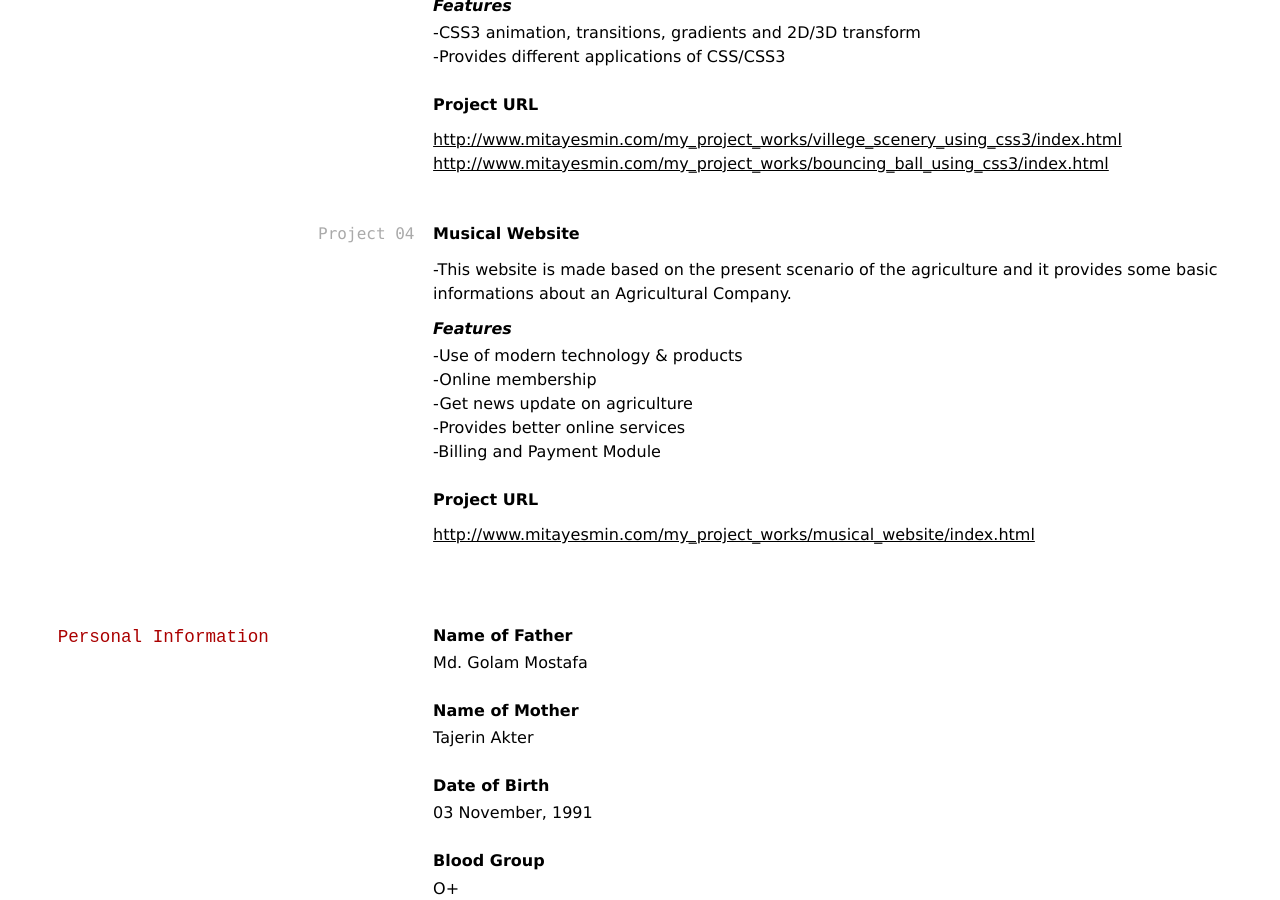
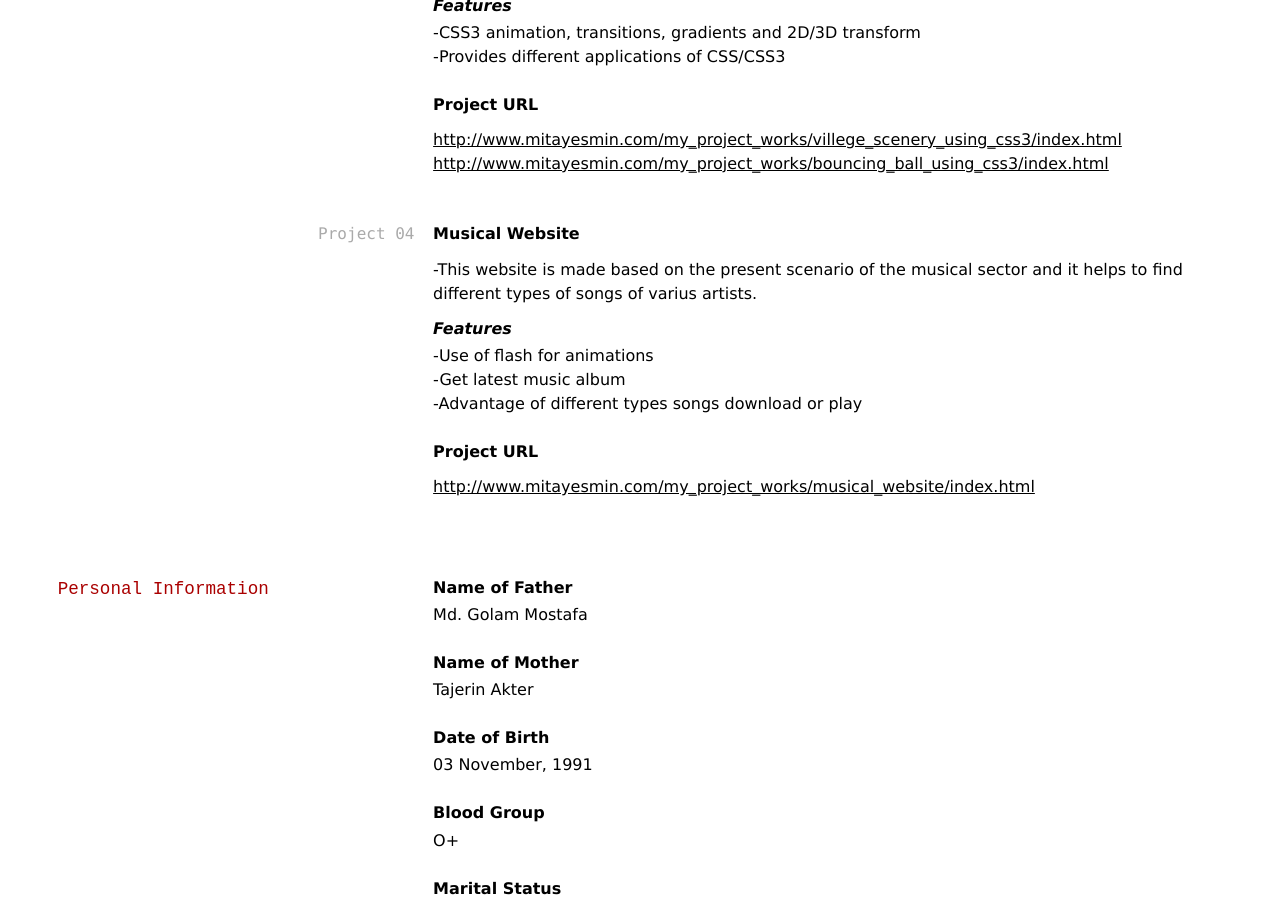
Before and after one commit to mita07/my-resume, a Jekyll site: the page built from index.md, in a window 1280 px wide and 900 px high, scrolled down 3414 px. Built offline with Jekyll 4.4.1, drawn with Linux system fonts in a browser that asks for light colours.

Commit message:
Update index.md

```diff
--- a/index.md
+++ b/index.md
@@ -175,15 +175,13 @@ __Project URL__
 
 __Musical Website__
 
--This website is made based on the present scenario of the agriculture and it provides some basic informations about an Agricultural Company.
+-This website is made based on the present scenario of the musical sector and it helps to find different types of songs of varius artists.
 
 __*Features*__
 
-- -Use of modern technology & products
-- -Online membership
-- -Get news update on agriculture
-- -Provides better online services
-- -Billing and Payment Module
+- -Use of flash for animations
+- -Get latest music album
+- -Advantage of different types songs download or play
 
 __Project URL__
 
```
